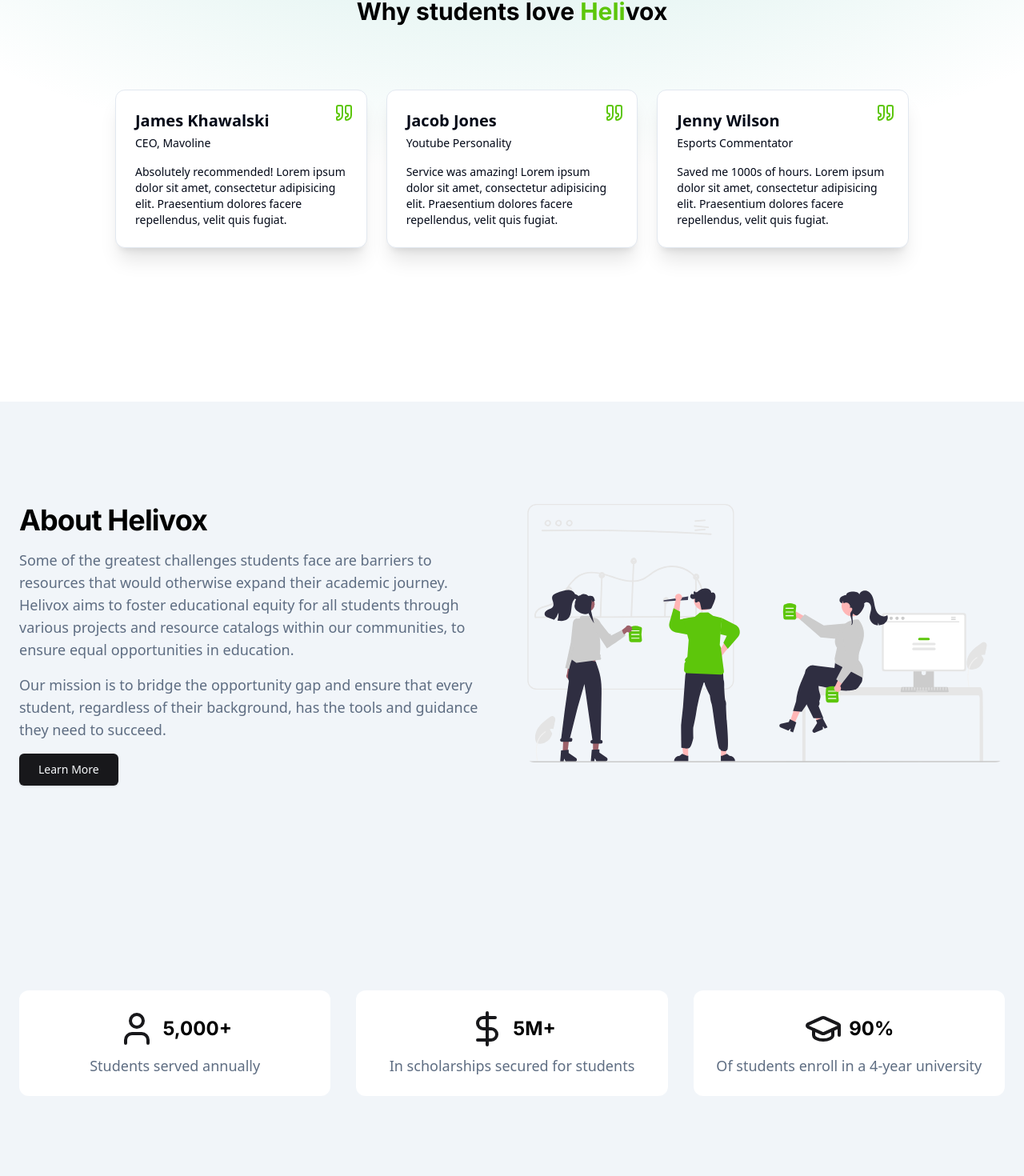
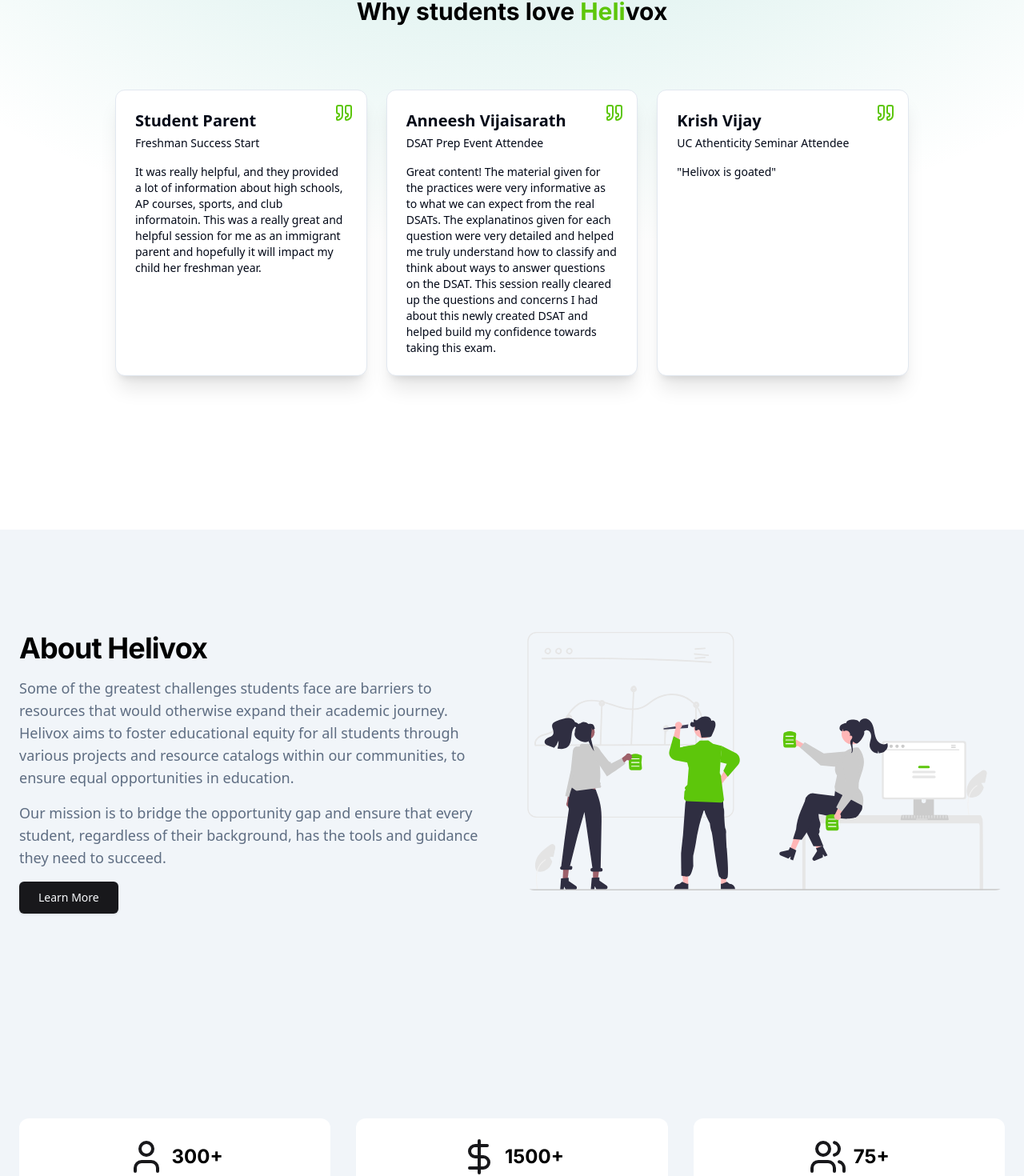
Before and after one commit to Green-Thanos/helivox-v2, a Next.js app: page / in a window 1280 px wide. Shown: the part 1056-2526 px from the top of the page at 80% size. Built offline with nearby package versions, Linux system fonts and the light colour scheme; no server answers.

Commit message:
New Content

```diff
--- a/next.config.js
+++ b/next.config.js
@@ -14,6 +14,9 @@
         port: "1337",
         pathname: "/**",
       },
+      {
+        hostname: "res.cloudinary.com",
+      }
     ],
   },
 };
--- a/src/app/contact/page.tsx
+++ b/src/app/contact/page.tsx
@@ -40,10 +40,9 @@
 
   const handleSubmit = async (e: React.FormEvent<HTMLFormElement>) => {
     e.preventDefault();
+    console.log("handlesubmit");
     try {
-      const handleSubmit = async (e: React.FormEvent<HTMLFormElement>) => {
-        e.preventDefault();
-        try {
+
           await submitForm(form);
           setForm({
             inquiryType: InquiryType.General,
@@ -53,12 +52,7 @@
             message: "",
           });
           alert("Form submitted successfully!");
-        } catch (error) {
-          console.error("Form submission error:", error);
-          alert("There was an error submitting the form. Please try again.");
-        }
-      };
-      alert("Form submitted successfully!");
+
     } catch (error) {
       console.error("Form submission error:", error);
       alert("There was an error submitting the form. Please try again.");
--- a/src/app/meet-the-team/page.tsx
+++ b/src/app/meet-the-team/page.tsx
@@ -67,13 +67,13 @@
         <div className="grid w-full grid-cols-1 gap-6 sm:grid-cols-2 md:grid-cols-3 lg:grid-cols-4">
           {Members.map(
             (member) =>
-              member.attributes.LinkedIn.url && (
+              (
                 <TeamMember
                   key={member.id}
                   name={member.attributes.name}
-                  title="Project Manager"
+                  title={member.attributes.title}
                   imageUrl={member.attributes.avatar.data.attributes.url}
-                  linkedinUrl={member.attributes?.LinkedIn.url}
+                  // linkedinUrl={member.attributes?.LinkedIn.url}
                 />
               ),
           )}
--- a/src/components/Hero.tsx
+++ b/src/components/Hero.tsx
@@ -16,19 +16,19 @@
           </p>
           <div className="flex gap-4">
             <Link
-              href="#"
+              href="/contact"
               className="inline-flex h-10 items-center justify-center rounded-md bg-primary px-6 text-sm font-medium text-primary-foreground shadow transition-colors hover:bg-primary/90 focus-visible:outline-none focus-visible:ring-1 focus-visible:ring-ring disabled:pointer-events-none disabled:opacity-50"
               prefetch={false}
             >
               Get Involved
             </Link>
-            <Link
+            {/* <Link
               href="#"
               className="inline-flex h-10 items-center justify-center rounded-md border border-input bg-background px-6 text-sm font-medium shadow-sm transition-colors hover:bg-accent hover:text-accent-foreground focus-visible:outline-none focus-visible:ring-1 focus-visible:ring-ring disabled:pointer-events-none disabled:opacity-50"
               prefetch={false}
             >
               Donate
-            </Link>
+            </Link> */}
           </div>
         </div>
         <Image
--- a/src/components/HomePageCards.tsx
+++ b/src/components/HomePageCards.tsx
@@ -1,4 +1,4 @@
-import { User, DollarSignIcon, GraduationCapIcon } from "lucide-react";
+import { User, DollarSignIcon, UsersIcon } from "lucide-react";
 
 export default function HomePageCards() {
   return (
@@ -7,28 +7,28 @@
         <div className="space-y-2 rounded-xl bg-background p-6 text-center">
           <div className="flex items-center justify-center">
             <User className="h-12 w-12 text-primary" />
-            <h2 className="ml-2 text-2xl font-bold">5,000+</h2>
+            <h2 className="ml-2 text-2xl font-bold">300+</h2>
           </div>
           <p className="text-lg text-muted-foreground">
-            Students served annually
+            Students served this year
           </p>
         </div>
         <div className="space-y-2 rounded-xl bg-background p-6 text-center">
           <div className="flex items-center justify-center">
             <DollarSignIcon className="h-12 w-12 text-primary" />
-            <h2 className="ml-2 text-2xl font-bold">5M+</h2>
+            <h2 className="ml-2 text-2xl font-bold">1500+</h2>
           </div>
           <p className="text-lg text-muted-foreground">
-            In scholarships secured for students
+            In Donations
           </p>
         </div>
         <div className="space-y-2 rounded-xl bg-background p-6 text-center">
           <div className="flex items-center justify-center">
-            <GraduationCapIcon className="h-12 w-12 text-primary" />
-            <h2 className="ml-2 text-2xl font-bold">90%</h2>
+            <UsersIcon className="h-12 w-12 text-primary" />
+            <h2 className="ml-2 text-2xl font-bold">75+</h2>
           </div>
           <p className="text-lg text-muted-foreground">
-            Of students enroll in a 4-year university
+            Team Members
           </p>
         </div>
       </div>
--- a/src/components/Testimonials.tsx
+++ b/src/components/Testimonials.tsx
@@ -9,22 +9,22 @@
 
 const testimonials: TestimonialProps[] = [
   {
-    name: "James Khawalski",
-    role: "CEO, Mavoline",
+    name: "Student Parent",
+    role: "Freshman Success Start",
     comment:
-      "Absolutely recommended! Lorem ipsum dolor sit amet, consectetur adipisicing elit. Praesentium dolores facere repellendus, velit quis fugiat.",
+      "It was really helpful, and they provided a lot of information about high schools, AP courses, sports, and club informatoin. This was a really great and helpful session for me as an immigrant parent and hopefully it will impact my child her freshman year.",
   },
   {
-    name: "Jacob Jones",
-    role: "Youtube Personality",
+    name: "Anneesh Vijaisarath",
+    role: "DSAT Prep Event Attendee",
     comment:
-      "Service was amazing! Lorem ipsum dolor sit amet, consectetur adipisicing elit. Praesentium dolores facere repellendus, velit quis fugiat.",
+      "Great content! The material given for the practices were very informative as to what we can expect from the real DSATs. The explanatinos given for each question were very detailed and helped me truly understand how to classify and think about ways to answer questions on the DSAT. This session really cleared up the questions and concerns I had about this newly created DSAT and helped build my confidence towards taking this exam.",
   },
   {
-    name: "Jenny Wilson",
-    role: "Esports Commentator",
+    name: "Krish Vijay",
+    role: "UC Athenticity Seminar Attendee",
     comment:
-      "Saved me 1000s of hours. Lorem ipsum dolor sit amet, consectetur adipisicing elit. Praesentium dolores facere repellendus, velit quis fugiat.",
+      "\"Helivox is goated\"",
   },
 ];
 
--- a/src/lib/calls.ts
+++ b/src/lib/calls.ts
@@ -38,6 +38,7 @@
     createdAt: string;
     updatedAt: string;
     publishedAt: string;
+    title: string;
     avatar: {
       url: string;
       data: {
@@ -222,6 +223,7 @@
 
 export async function submitForm(data: FormData): Promise<void> {
   try {
+    console.log("submitform function")
     const token = process.env.STRAPI_FORM_TOKEN;
     const options = {
       method: "POST",
@@ -232,7 +234,7 @@
       body: JSON.stringify({ data }),
     };
 
-    console.log("Form submit attempt");
+    console.log("Form submit attempt!!!!!!!!!!!!!!!!!!!!!!!!!!!1");
     const response = await fetchAPI("/form-submissions", {}, options);
 
     console.log(response);
```
